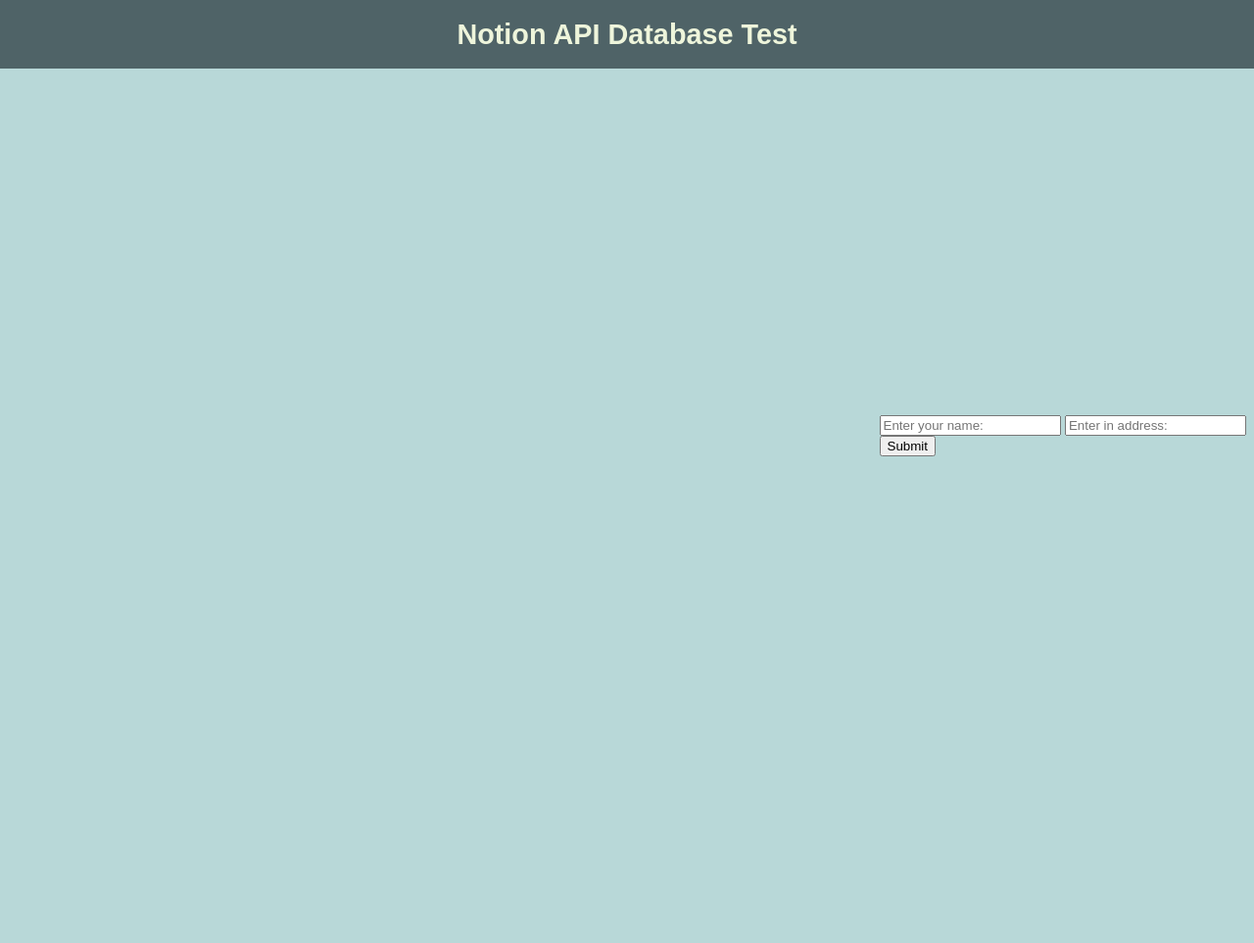
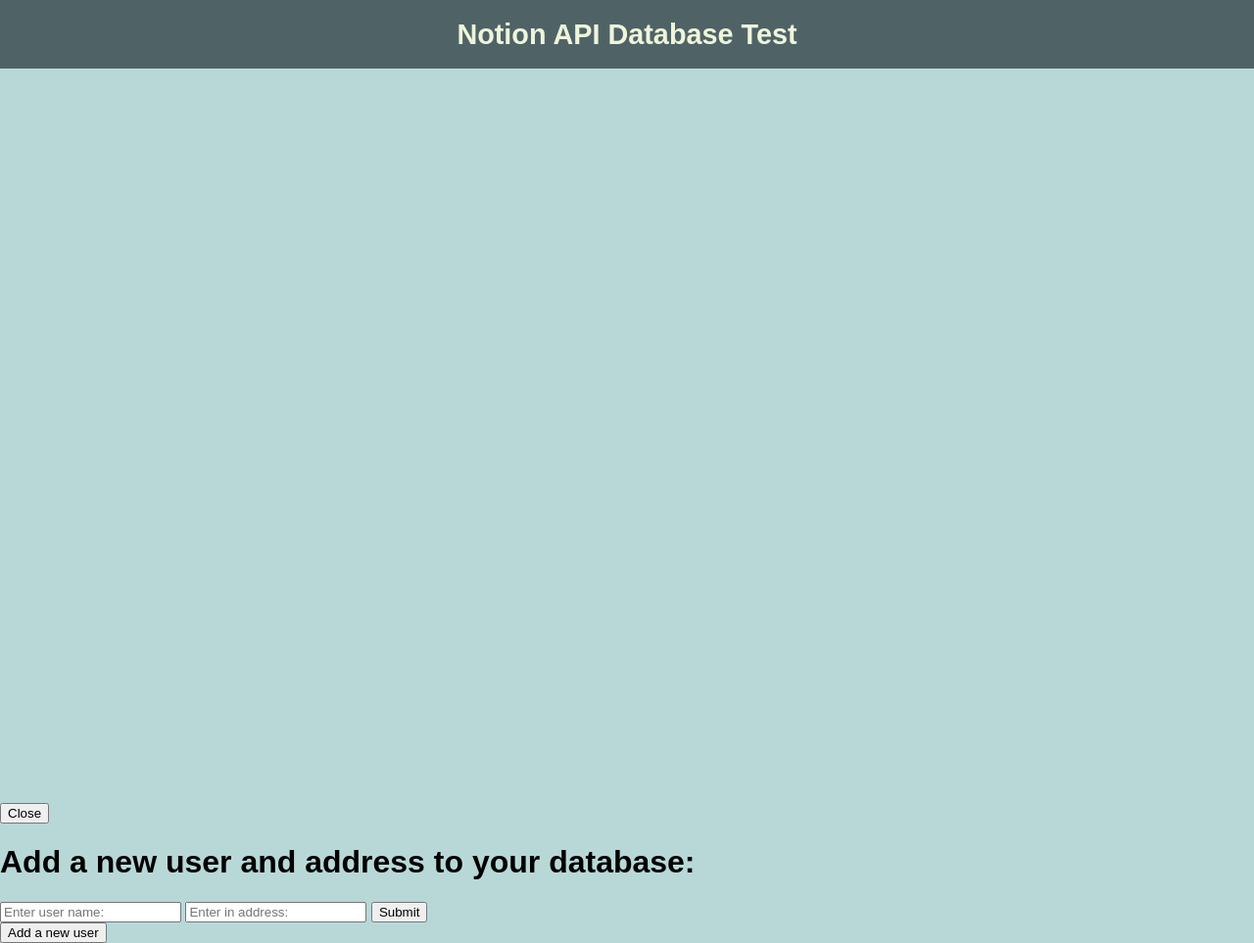
Before and after one commit to aam198/notion-api-example, a website: page public/index.html in a window 1280 px wide. Shown: the whole page at 98% size. Before the commit the page ends 820 px from the top, so only its background shows below. Drawn offline with Linux system fonts and the light colour scheme; no server answers.

Commit message:
Modal form added

```diff
--- a/public/index.html
+++ b/public/index.html
@@ -11,12 +11,18 @@
   <div class="banner" id="banner">Notion API Database Test</div>
   <div class="wrapper" id="wrapper">
     <div class="container" id="container"></div>
-    <form method="POST" action="/submit-form">
-      <input type="text" name="name" placeholder="Enter your name: " required />
-      <input type="text" name="address" placeholder="Enter in address: " required />
-      <input type="submit" />
+  </div>
+  <div id="addUserFormContainer" class="addUserFormContainer">
+    <button class="closeFormButton">Close</button>
+    <form method="POST" action="/submit-form" class="addUserForm">
+      <h1 class="formTitle">Add a new user and address to your database: </h1>
+      <input type="text" name="name" class="inputField" placeholder="Enter user name: " required />
+      <input type="text" name="address" class="inputField" placeholder="Enter in address: " required />
+      <input id="submitFormInput" type="submit" />
     </form>
   </div>
+
+  <button id="newUserButton">Add a new user</button>
 
 
   <script type="module" src="./main.js"></script>
```
